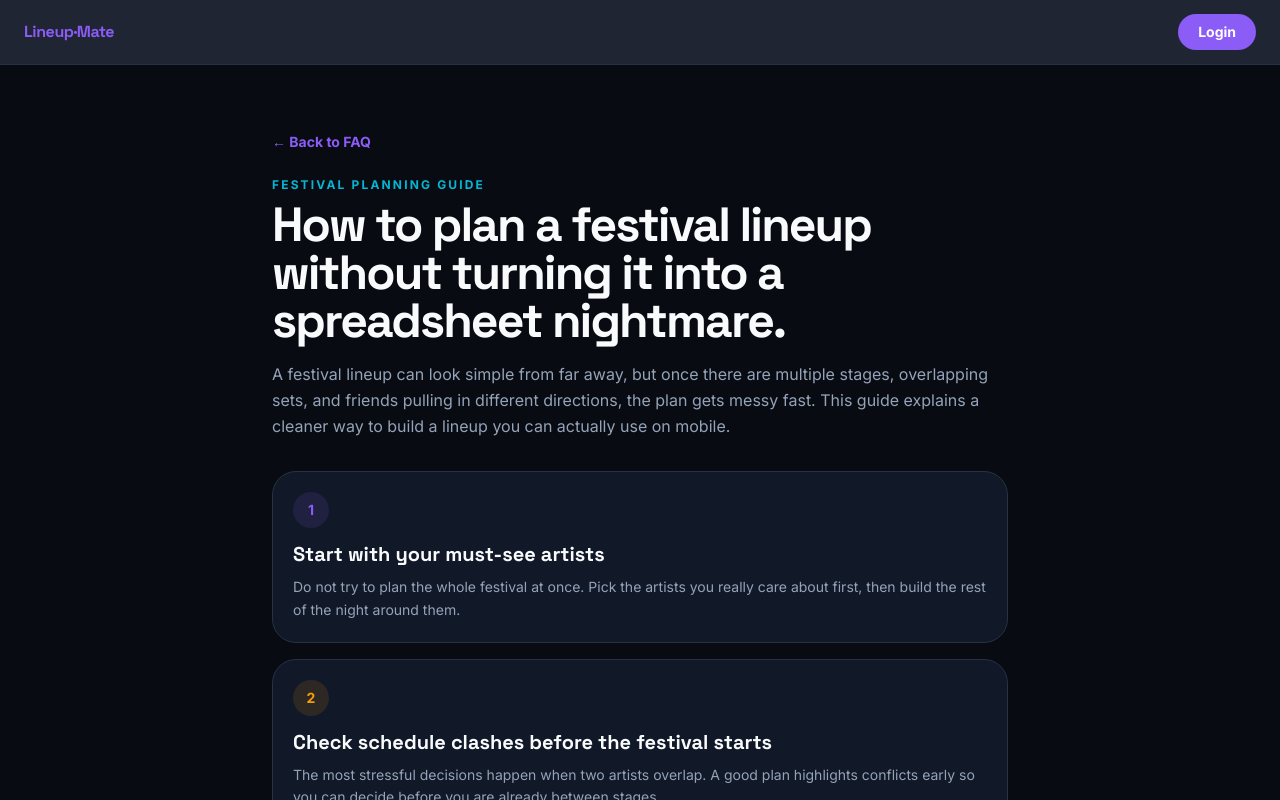
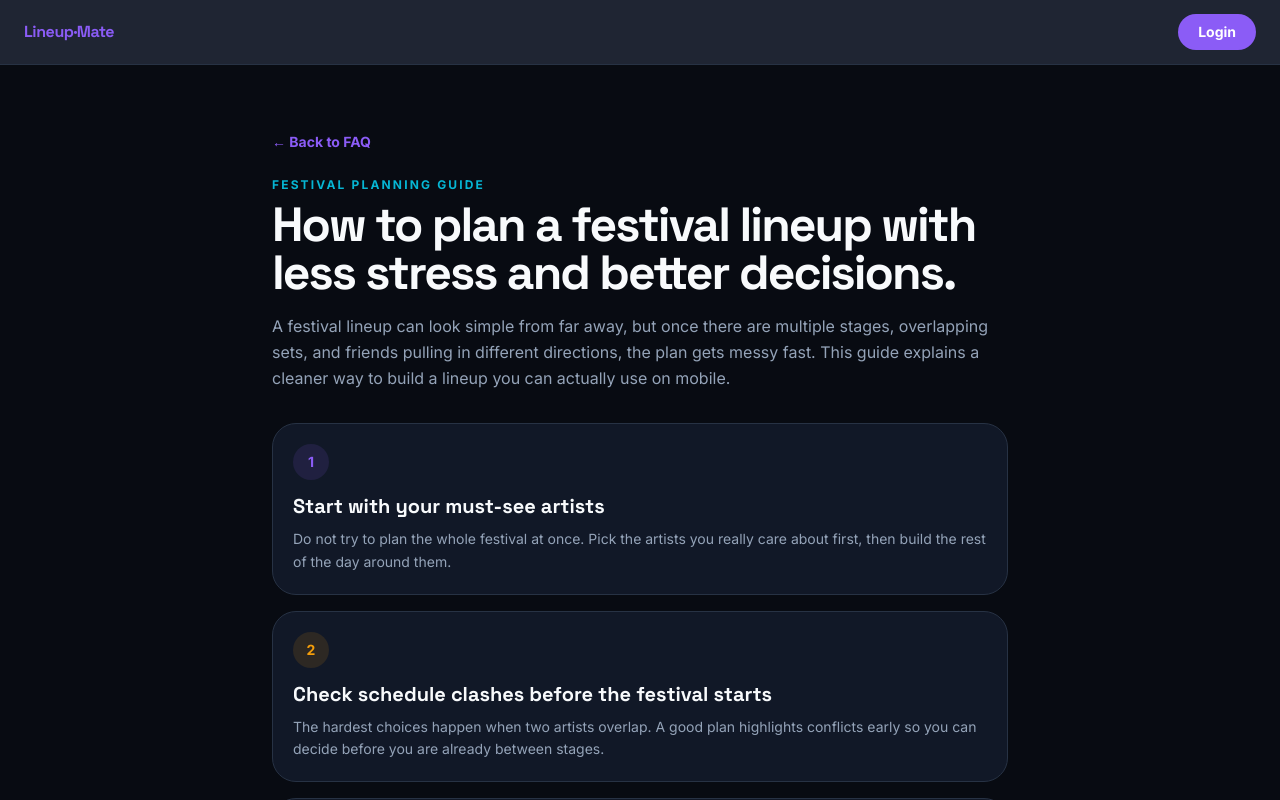
Before and after one commit to benshirom/Lineup-Mate, a Next.js app: page /guides/festival-lineup-planning in a window 1280 px wide. Shown: the top 800 px of the page. Built offline with nearby package versions, Linux system fonts and the light colour scheme; no server answers.

Commit message:
Use BrandHeading on planning guide

```diff
--- a/pages/guides/festival-lineup-planning.tsx
+++ b/pages/guides/festival-lineup-planning.tsx
@@ -1,17 +1,18 @@
 import Link from 'next/link';
+import BrandHeading from '@/components/marketing/BrandHeading';
 import Navbar from '@/components/Navbar';
 import Seo from '@/components/Seo';
 import { useAuth } from '@/lib/AuthContext';
-import { getThemeColors, typography } from '@/lib/platform';
+import { getThemeColors } from '@/lib/platform';
 
 const sections = [
   {
     title: 'Start with your must-see artists',
-    body: 'Do not try to plan the whole festival at once. Pick the artists you really care about first, then build the rest of the night around them.'
+    body: 'Do not try to plan the whole festival at once. Pick the artists you really care about first, then build the rest of the day around them.'
   },
   {
     title: 'Check schedule clashes before the festival starts',
-    body: 'The most stressful decisions happen when two artists overlap. A good plan highlights conflicts early so you can decide before you are already between stages.'
+    body: 'The hardest choices happen when two artists overlap. A good plan highlights conflicts early so you can decide before you are already between stages.'
   },
   {
     title: 'Group the plan by day, not by hype',
@@ -61,9 +62,9 @@ export default function FestivalLineupPlanningGuide() {
           <header className="mb-8">
             <Link href="/faq" className="text-sm font-bold hover:opacity-80" style={{ color: c.acc }}>← Back to FAQ</Link>
             <p className="mt-6 text-xs font-black uppercase tracking-[0.18em]" style={{ color: c.accB }}>Festival planning guide</p>
-            <h1 className="mt-2 text-4xl font-black sm:text-5xl" style={{ fontFamily: typography.display, letterSpacing: typography.tight, lineHeight: 1 }}>
-              How to plan a festival lineup without turning it into a spreadsheet nightmare.
-            </h1>
+            <BrandHeading as="h1" tight lineHeight={1} className="mt-2 text-4xl font-black sm:text-5xl">
+              How to plan a festival lineup with less stress and better decisions.
+            </BrandHeading>
             <p className="mt-4 text-base leading-relaxed" style={{ color: c.muted }}>
               A festival lineup can look simple from far away, but once there are multiple stages, overlapping sets, and friends pulling in different directions, the plan gets messy fast. This guide explains a cleaner way to build a lineup you can actually use on mobile.
             </p>
@@ -83,9 +84,9 @@ export default function FestivalLineupPlanningGuide() {
 
           <section className="mt-8 rounded-[28px] p-6" style={{ background: `linear-gradient(135deg, ${c.surf}, ${c.surf2})`, border: `1px solid ${c.brd}` }}>
             <p className="text-xs font-black uppercase tracking-[0.18em]" style={{ color: c.acc }}>Lineup·Mate approach</p>
-            <h2 className="mt-2 text-2xl font-black" style={{ fontFamily: typography.display }}>
+            <BrandHeading className="mt-2 text-2xl font-black">
               The lineup is public. The plan is personal.
-            </h2>
+            </BrandHeading>
             <p className="mt-2 text-sm leading-relaxed" style={{ color: c.muted }}>
               Use the public schedule as the source, then build your own saved artist list and crew plan on top of it.
             </p>
```
